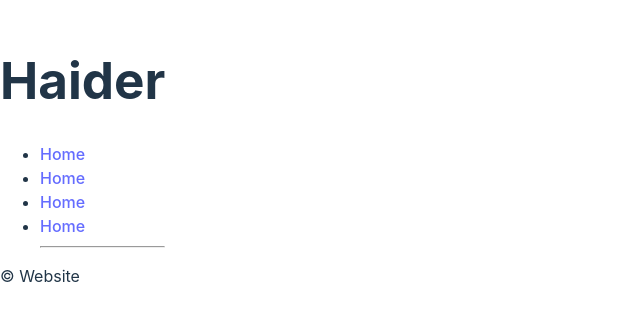
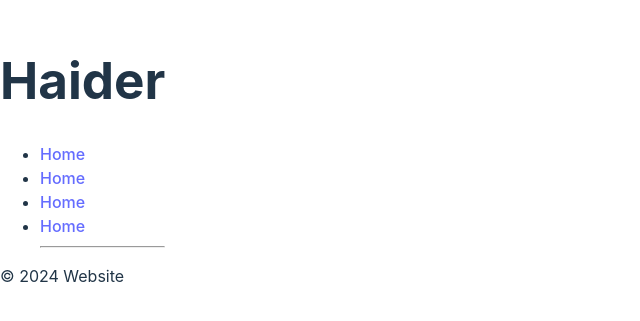
Before and after one commit to 7bel6/Frontend, a React (Vite) app in the folder react-newbie/: page / in a window 1280 px wide. Shown: the part 239-560 px from the top of the page, without its empty margins (0-640 px from the left). Built offline with nearby package versions, Linux system fonts and the light colour scheme.

Commit message:
adding javascript in return

```diff
--- a/react-newbie/src/Footer.jsx
+++ b/react-newbie/src/Footer.jsx
@@ -1,7 +1,7 @@
 function Footer() {
     return(
         <footer>
-            <p>&copy; Website</p>
+            <p>&copy; {new Date().getUTCFullYear()} Website</p>
         </footer>
     );
 }
```
